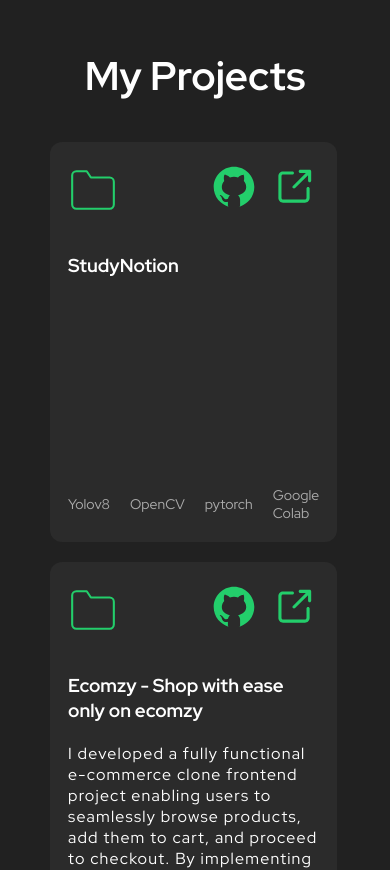
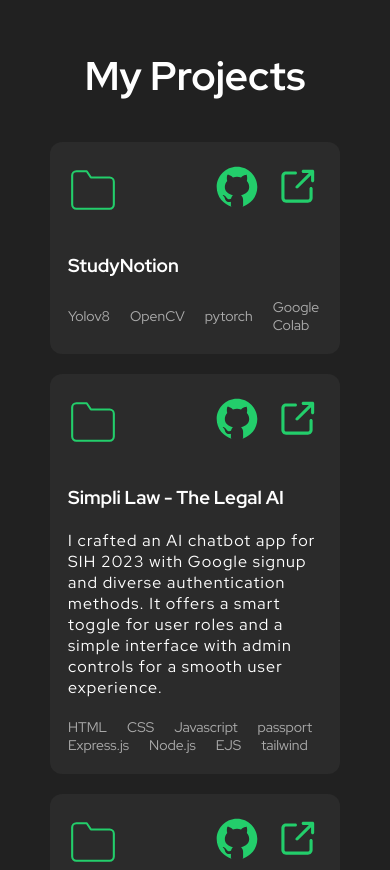
Before and after one commit to VARUN-009/My-Portfolio, a React (Create React App) app: page / in a window 390 px wide. Shown: the part 2283-3153 px from the top of the page. Built offline with nearby package versions, Linux system fonts and the light colour scheme.

Commit message:
Responsiveness done

```diff
--- a/src/components/Project/styles.ts
+++ b/src/components/Project/styles.ts
@@ -1,14 +1,15 @@
 import styled from "styled-components";
+
 
 export const Container = styled.section`
   margin-top: 15rem;
 
-  h2 {
+  h2{
     text-align: center;
     font-size: 4rem;
     margin-bottom: 3rem;
   }
-  .projects {
+  .projects{
     display: grid;
     grid-template-columns: repeat(3, 1fr);
     grid-template-rows: auto;
@@ -16,7 +17,7 @@ export const Container = styled.section`
     padding: 1rem;
     overflow: hidden;
 
-    .project {
+    .project{
       padding: 2rem 1.8rem;
       background-color: #2b2b2b;
       border-radius: 1.2rem;
@@ -24,48 +25,48 @@ export const Container = styled.section`
       display: flex;
       flex-direction: column;
       height: 100%;
-      color: #fff;
-      &:hover {
+      color: #FFF;
+      &:hover{
         transform: translateY(-5px);
         background-color: var(--pink);
       }
 
-      header {
+      header{
         display: flex;
         align-items: center;
         justify-content: space-between;
         color: var(--blue);
         margin-bottom: 3.6rem;
-        .project-links {
+        .project-links{
           display: flex;
           align-items: center;
           gap: 1rem;
         }
         a > img {
-          width: 5rem;
+          width: 5.0rem;
         }
       }
 
-      h3 {
+      h3{
         margin-bottom: 2rem;
       }
 
-      p {
+      p{
         letter-spacing: 0.12rem;
         margin-bottom: 2rem;
-        a {
-          color: #ffff;
+        a{
+          color: #FFFF;
           border-bottom: 1px solid var(--green);
           transition: color 0.25s;
-          &:hover {
+          &:hover{
             color: var(--green);
           }
         }
       }
 
-      footer {
+      footer{
         margin-top: auto;
-        .tech-list {
+        .tech-list{
           display: flex;
           align-items: center;
           gap: 2rem;
@@ -73,25 +74,19 @@ export const Container = styled.section`
           opacity: 0.6;
         }
       }
+
     }
   }
 
-  @media (max-width: 740px) {
-    .projects {
-      display: grid;
-      grid-template-columns: repeat(2, 1fr);
-      grid-template-rows: auto;
-    }
-  }
-
-  @media (max-width: 960px) {
-    .projects {
+  @media (max-width: 960px){
+    .projects{
       grid-template-columns: 1fr 1fr;
     }
   }
 
-
-
-
-
-`;
+  @media (max-width: 740px){
+    .projects{
+      grid-template-columns: 1fr;
+    }
+  }
+`
```
